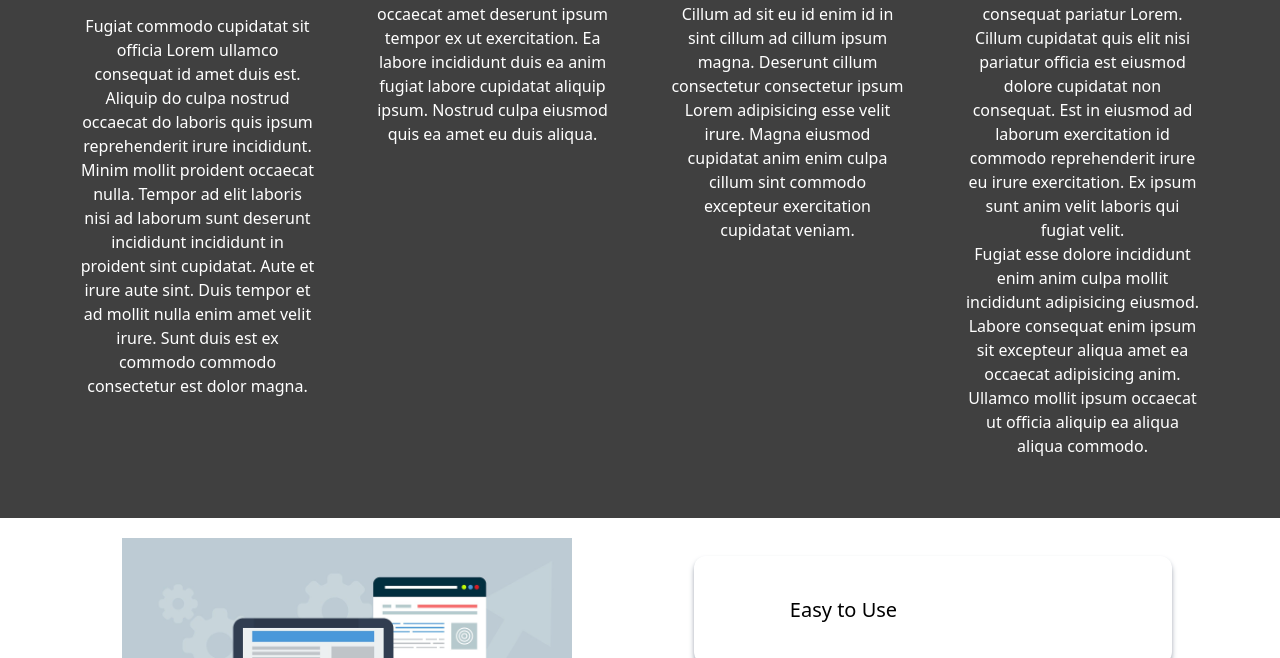
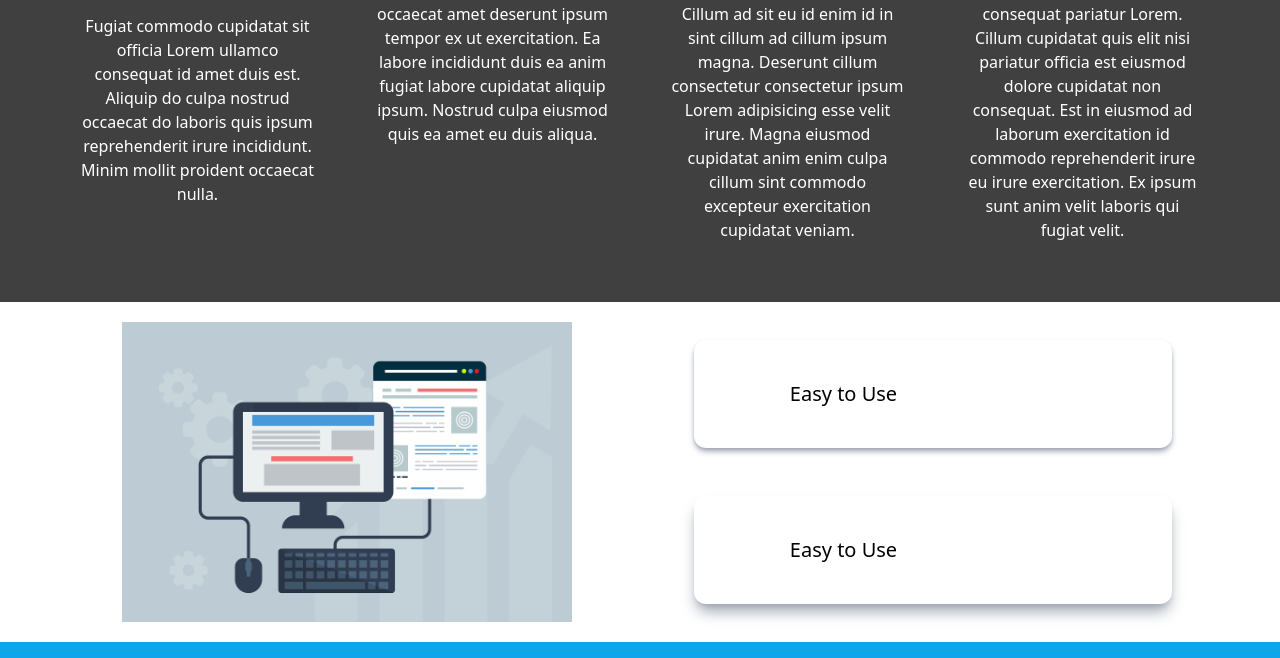
Before and after one commit to Degreez90/my-portfolio, a Gatsby site: page / in a window 1280 px wide. Shown: the part 788-1446 px from the top of the page. Built offline with nearby package versions, Linux system fonts and the light colour scheme; Gatsby itself is replaced by a stand-in of ours.

Commit message:
shortened lorem ipsum

```diff
--- a/src/components/Section.js
+++ b/src/components/Section.js
@@ -13,8 +13,7 @@ const Section = () => {
             <div className='font-Lato text-3xl py-5'>Web Development</div>
             <div>
               Fugiat commodo cupidatat sit officia Lorem ullamco consequat id amet duis est. Aliquip do culpa nostrud occaecat do laboris quis ipsum reprehenderit irure incididunt.
-              Minim mollit proident occaecat nulla. Tempor ad elit laboris nisi ad laborum sunt deserunt incididunt incididunt in proident sint cupidatat. Aute et irure aute sint.
-              Duis tempor et ad mollit nulla enim amet velit irure. Sunt duis est ex commodo commodo consectetur est dolor magna.
+              Minim mollit proident occaecat nulla.
             </div>
           </div>
           <div className=' text-center p-5 items-center'>
@@ -40,10 +39,6 @@ const Section = () => {
               In nostrud est incididunt consequat pariatur Lorem. Cillum cupidatat quis elit nisi pariatur officia est eiusmod dolore cupidatat non consequat. Est in eiusmod ad
               laborum exercitation id commodo reprehenderit irure eu irure exercitation. Ex ipsum sunt anim velit laboris qui fugiat velit.
             </div>
-            <div>
-              Fugiat esse dolore incididunt enim anim culpa mollit incididunt adipisicing eiusmod. Labore consequat enim ipsum sit excepteur aliqua amet ea occaecat adipisicing
-              anim. Ullamco mollit ipsum occaecat ut officia aliquip ea aliqua aliqua commodo.
-            </div>
           </div>
         </div>
       </div>
```
